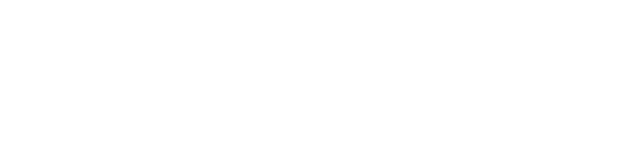
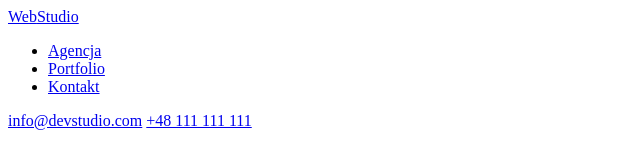
Before and after one commit to DagmaraKida/goit-markup-hw-01, a plain HTML site: page index.html in a window 1280 px wide. Shown: the whole page, without its empty margins (0-640 px from the left). Drawn offline with Linux system fonts and the light colour scheme.

Commit message:
header content

```diff
--- a/index.html
+++ b/index.html
@@ -7,7 +7,23 @@
     <title>WebStudio</title>
   </head>
   <body>
-    <header></header>
+    <header>
+      <!-- LOGO -->
+      <a href="index.html"><span>Web</span>Studio</a>
+      <!-- MENU NAV -->
+      <nav>
+        <ul>
+            <li><a href="#">Agencja</a></li>
+            <li><a href="#">Portfolio</a></li>
+            <li><a href="#">Kontakt</a></li>
+        </ul>
+      </nav>
+      <!-- E-MAIL -->
+      <a href="mailto:info@devstudio.com">info@devstudio.com</a>
+      <!-- TEL -->
+      <a href="tel:48111111111">+48 111 111 111</a>
+    </header>
+
     <main></main>
     <footer></footer>
   </body>
```
